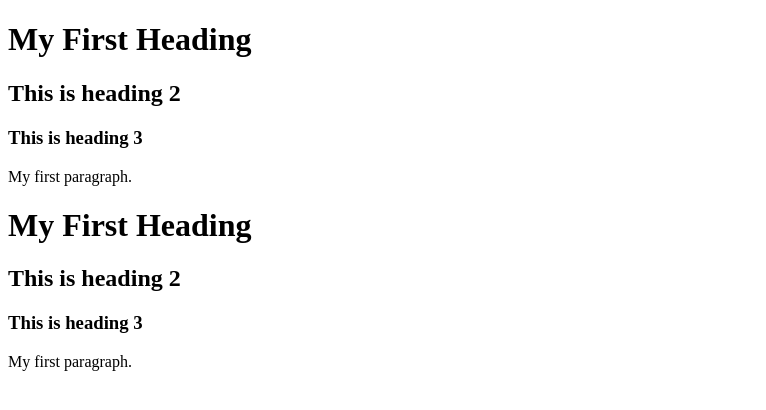
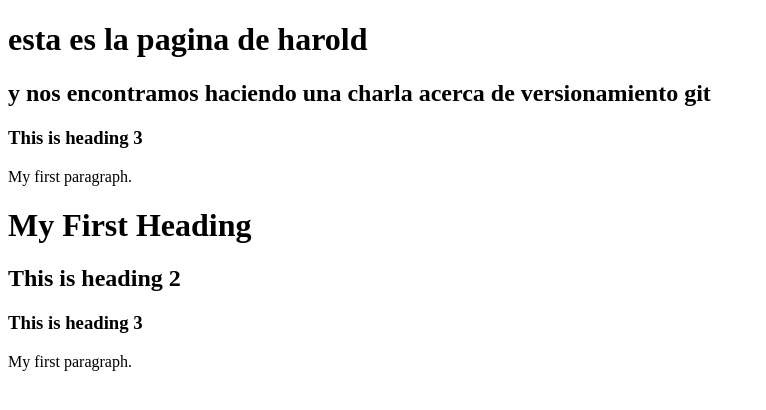
Before and after one commit to haroldo89/demo-brannching, a plain HTML site: page index.html in a window 1280 px wide. Shown: the whole page, without its empty margins (0-766 px from the left). Drawn offline with Linux system fonts and the light colour scheme.

Commit message:
cambios se realizaron a modo de ejemplo

```diff
--- a/index.html
+++ b/index.html
@@ -2,9 +2,9 @@
 <html>
 <body>
 
-<h1>My First Heading</h1>
+<h1>esta es la pagina de harold</h1>
 
-<h2>This is heading 2</h2>
+<h2>y nos encontramos haciendo una charla acerca de versionamiento git</h2>
 <h3>This is heading 3</h3>
 
 <p>My first paragraph.</p>
```
